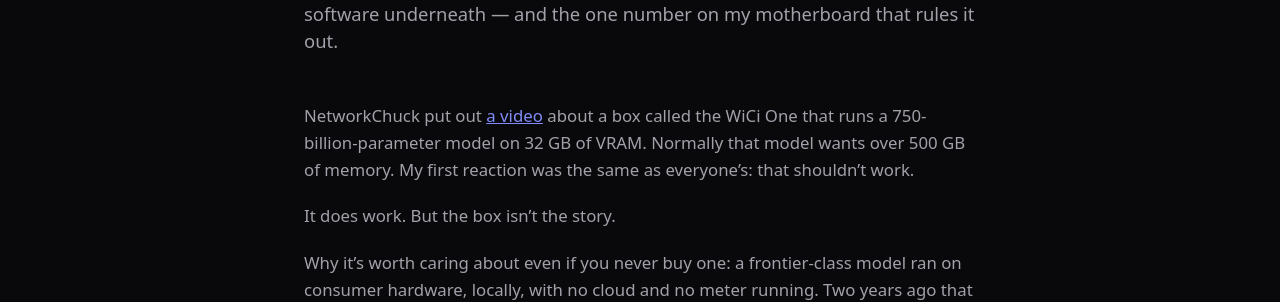
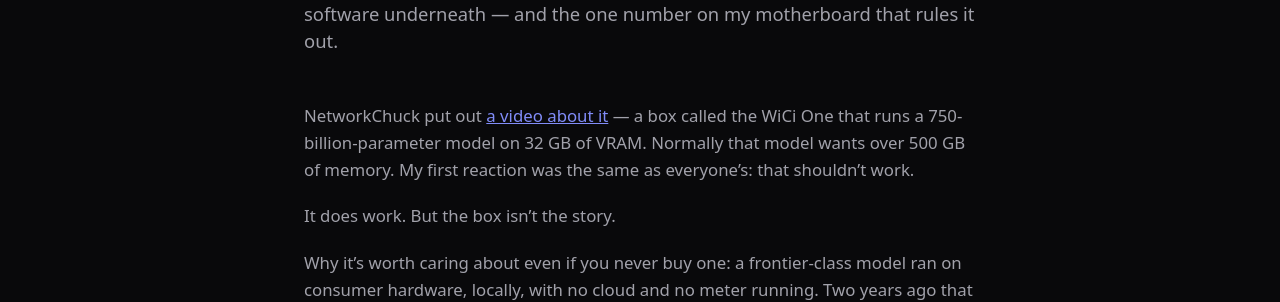
Before and after one commit to slashadams/Dev-Adam.com, a Jekyll site: the page built from _posts/2026-12-12-750b-model-local-hardware-said-no.md, in a window 1280 px wide and 900 px high. Shown: the part 304-606 px from the top of the window. Built offline with Jekyll 4.4.1, drawn with Linux system fonts in a browser that asks for light colours; nearby versions of some CDN libraries; some of the changed text lies outside the part shown.

````diff
--- a/_posts/2026-12-12-750b-model-local-hardware-said-no.md
+++ b/_posts/2026-12-12-750b-model-local-hardware-said-no.md
@@ -7,7 +7,7 @@ tags: [local-llm, homelab, proxmox, moe, self-hosting]
 devto: true
 ---
 
-NetworkChuck put out [a video](https://youtu.be/cFdoXn6yvE4) about a box called the WiCi One that runs a 750-billion-parameter model on 32 GB of VRAM. Normally that model wants over 500 GB of memory. My first reaction was the same as everyone's: that shouldn't work.
+NetworkChuck put out [a video about it](https://youtu.be/cFdoXn6yvE4) — a box called the WiCi One that runs a 750-billion-parameter model on 32 GB of VRAM. Normally that model wants over 500 GB of memory. My first reaction was the same as everyone's: that shouldn't work.
 
 It does work. But the box isn't the story.
 
@@ -74,7 +74,7 @@ $ lscpu | grep "Model name"
 Model name:  Intel(R) Core(TM) i7-9750H CPU @ 2.60GHz
 ```
 
-It's a laptop. An OMEN 17 from 2019 that's been running as a server node for five months, which I'd honestly forgotten the form factor of until I typed that command.
+It's a laptop. An OMEN 17 from 2019, and it's been running as a server node for about eight months now.
 
 **6 GB of VRAM.** **15 GB of RAM.** No tensor cores — it's Turing, from before they were standard.
 
````
